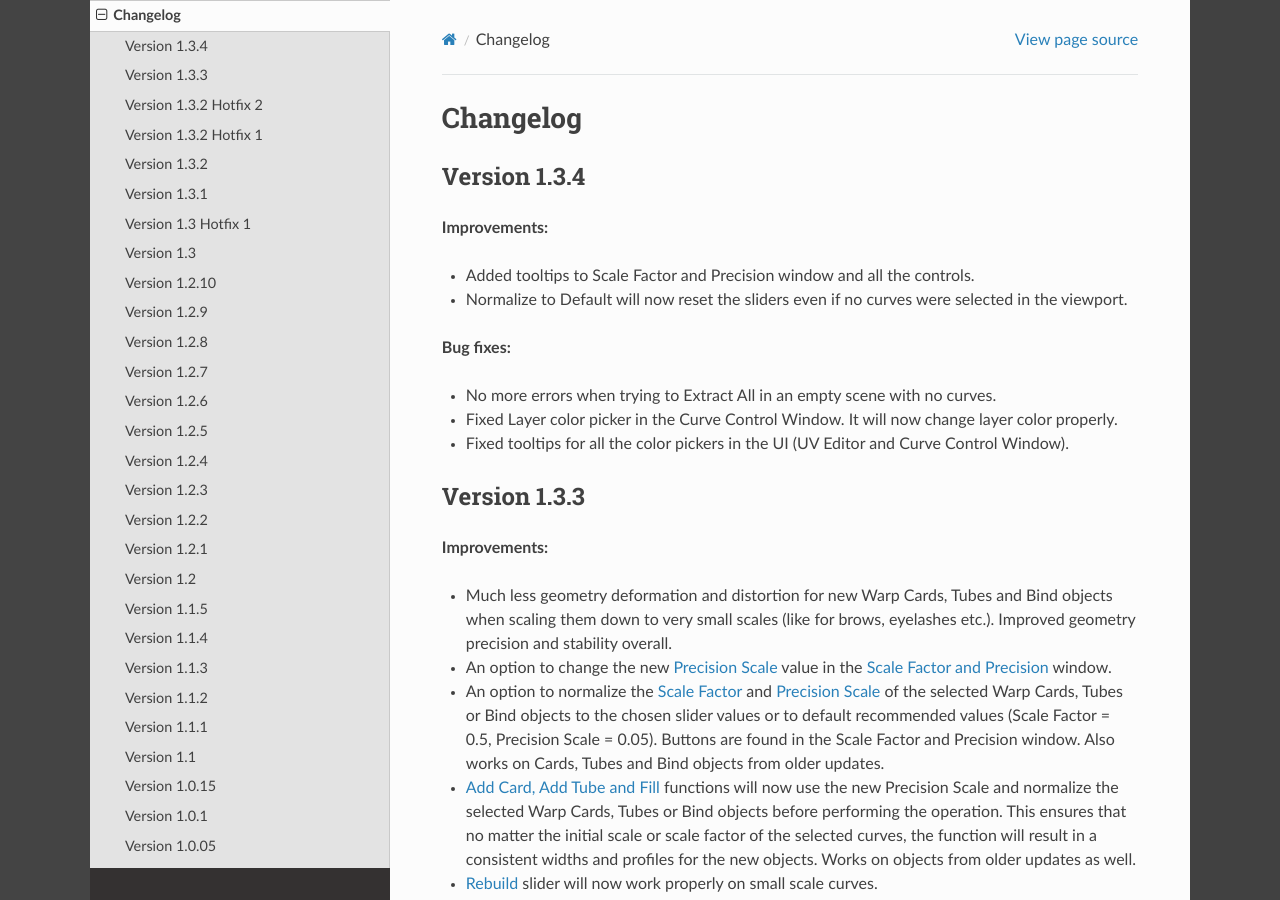
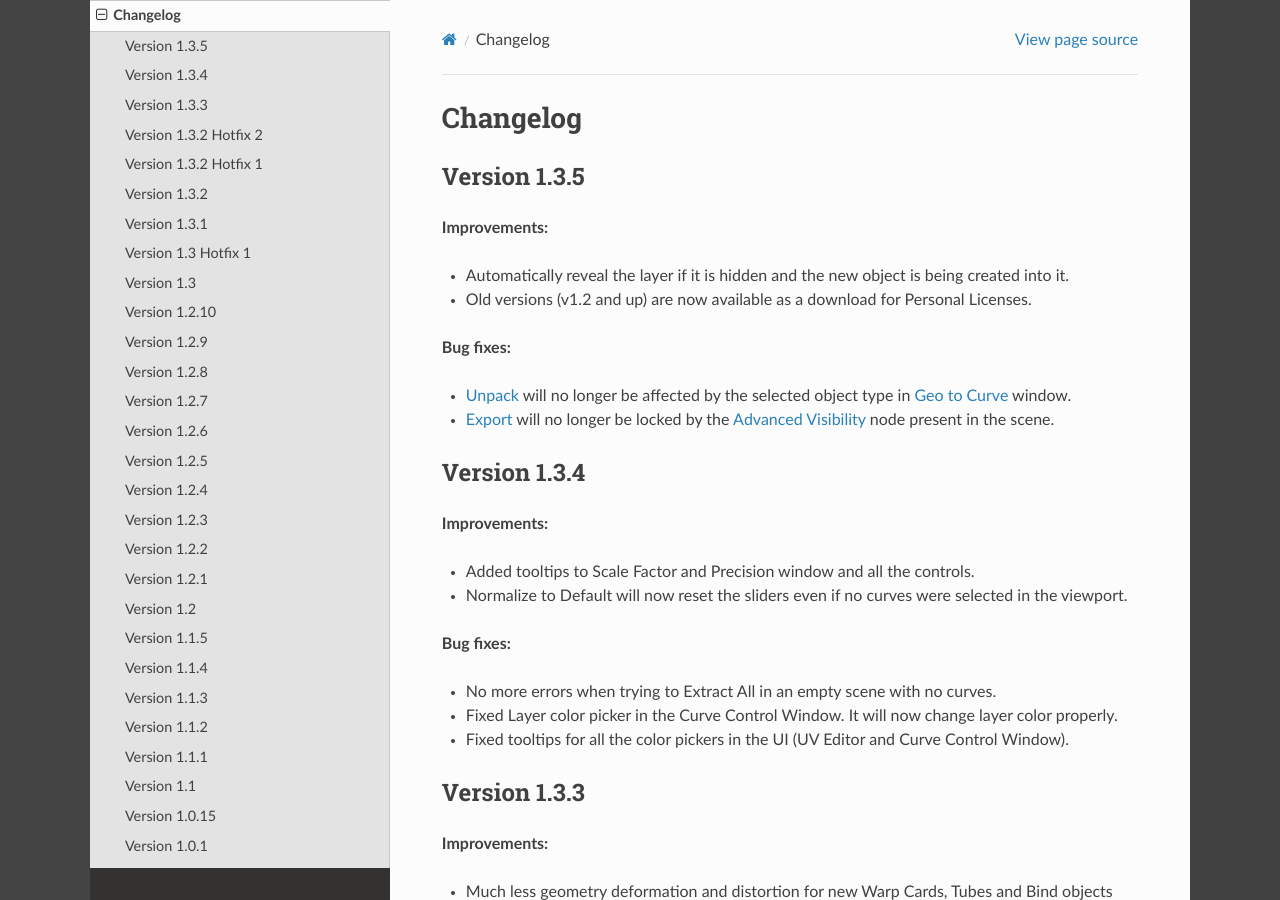
Before and after one commit to Video-Nomad/gs-curvetools-docs, a Sphinx documentation site: the page built from docs/source/changelog.rst, in a window 1280 px wide and 900 px high. Built offline with Sphinx 7.4.7 and the Read the Docs theme 2.0.0, drawn with Linux system fonts in a browser that asks for light colours; pages that are not in the unit, such as notebooks, are missing from menus.

Commit message:
v1.3.5 Changelog

```diff
--- a/docs/source/changelog.rst
+++ b/docs/source/changelog.rst
@@ -3,6 +3,19 @@
 #########
 Changelog
 #########
+
+Version 1.3.5
+^^^^^^^^^^^^^
+
+**Improvements:**
+
+- Automatically reveal the layer if it is hidden and the new object is being created into it.
+- Old versions (v1.2 and up) are now available as a download for Personal Licenses.
+
+**Bug fixes:**
+
+- :ref:`Unpack<unpack>` will no longer be affected by the selected object type in :ref:`Geo to Curve<card-to-curve>` window.
+- :ref:`Export<import-export-page>` will no longer be locked by the :ref:`Advanced Visibility<advanced-visibility>` node present in the scene.
 
 Version 1.3.4
 ^^^^^^^^^^^^^
```
Also changed, not shown: 1 other file.
